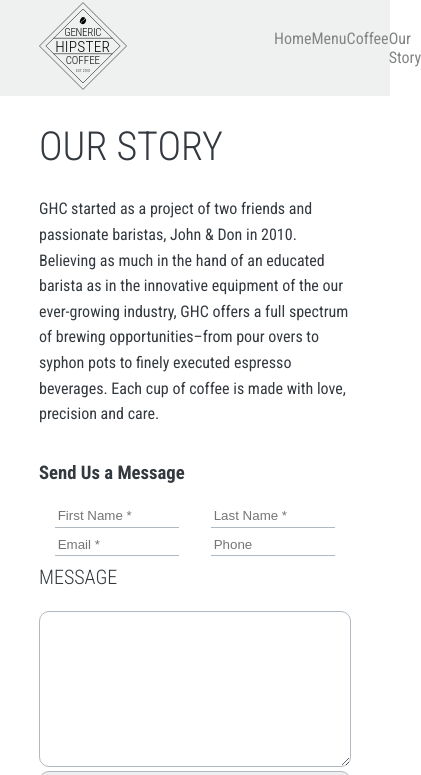
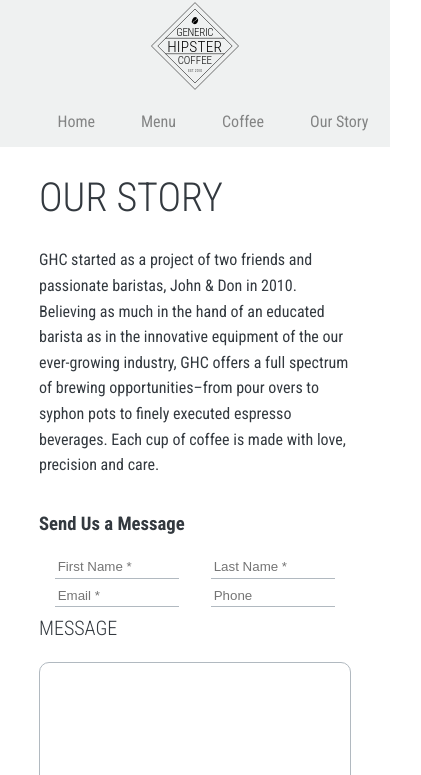
Before and after one commit to AndreaDvorakova/generic-hipster-coffee, a website: page src/our_story.html in a window 390 px wide. Shown: the top 775 px of the page, 421 px wide, since content can reach past the window. Drawn offline with nearby package versions, Linux system fonts and the light colour scheme; files that its build step writes are made by us from their sources.

Commit message:
navigation responsive design to our story

```diff
--- a/src/scss/our_story.scss
+++ b/src/scss/our_story.scss
@@ -165,3 +165,23 @@ footer {
   flex-direction: column;
   align-items: center;
 }
+
+@media screen and (max-width: 480px) {
+  .container {
+    margin-right: 5%;
+    margin-left: 5%;
+    width: 90%;
+  }
+  .navigation {
+    flex-direction: column;
+    &__logo {
+      margin-left: 0%;
+    }
+    &__list {
+      flex-direction: row;
+      justify-content: space-between;
+      margin-right: 1%;
+      width: 90%;
+    }
+  }
+}
```
